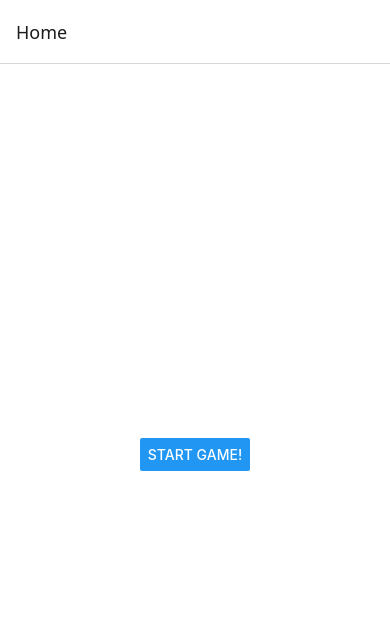
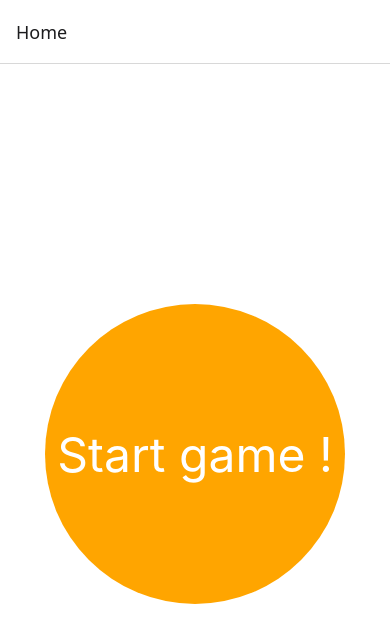
Before and after one commit to Ultrax92/TP-Game-App, a React Native app: screen /Home in a window 390 px wide. Shown: the top 642 px of the page. Built offline with nearby package versions, Linux system fonts and the light colour scheme.

Commit message:
feat(game): add style in the start button

```diff
--- a/screens/Game.js
+++ b/screens/Game.js
@@ -18,7 +18,7 @@ export default function Game() {
         ` base Number = ${baseNumber} et score = ${score}, le pari est ${winner}`
       );
     }
-  }, [baseNumber, score, choice]);
+  }, [baseNumber, score, choice, navigation]);
 
   return (
     <View style={styles.container}>
--- a/screens/Home.js
+++ b/screens/Home.js
@@ -1,13 +1,23 @@
-import React from 'react';
-import { StyleSheet, Button, View, StatusBar } from 'react-native';
-import { useNavigation } from '@react-navigation/native';
+import { useNavigation } from "@react-navigation/native";
+import {
+  StatusBar,
+  StyleSheet,
+  Text,
+  TouchableHighlight,
+  View,
+} from "react-native";
 export default function Home() {
   const navigation = useNavigation();
 
   return (
     <View style={styles.container}>
-            <StatusBar barStyle={'dark-content'} />
-            <Button onPress={() => navigation.navigate('Game')} title="Start game!" />
+      <StatusBar barStyle={"dark-content"} />
+      <TouchableHighlight
+        onPress={() => navigation.navigate("Game")}
+        style={styles.button}
+      >
+        <Text style={styles.buttonText}>Start game !</Text>
+      </TouchableHighlight>
     </View>
   );
 }
@@ -15,8 +25,21 @@ export default function Home() {
 const styles = StyleSheet.create({
   container: {
     flex: 1,
-        backgroundColor: '#ffffff',
-        alignItems: 'center',
-        justifyContent: 'center',
+    backgroundColor: "#ffffff",
+    alignItems: "center",
+    justifyContent: "center",
+  },
+  button: {
+    width: 300,
+    height: 300,
+    display: "flex",
+    alignItems: "center",
+    justifyContent: "space-around",
+    borderRadius: 150,
+    backgroundColor: "orange",
+  },
+  buttonText: {
+    color: "white",
+    fontSize: 48,
   },
 });
```
Also changed, not shown: App.js (+7 -9 lines), babel.config.js (+4 -4 lines), components/AssetExample.js (+9 -8 lines), app.json (line endings or trailing spaces), package.json (line endings or trailing spaces). Lines whose indentation alone changed are shown as unchanged.
